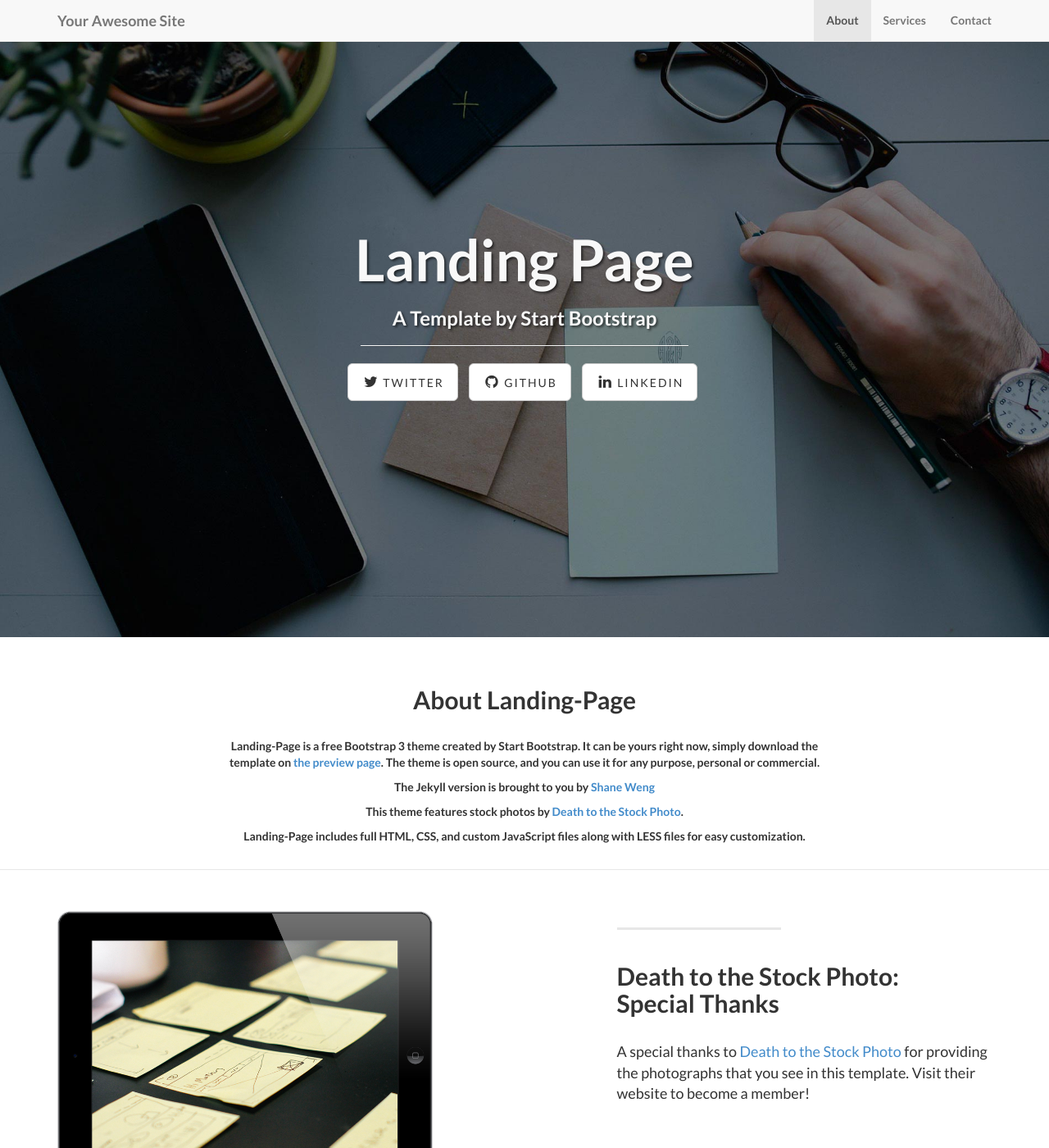
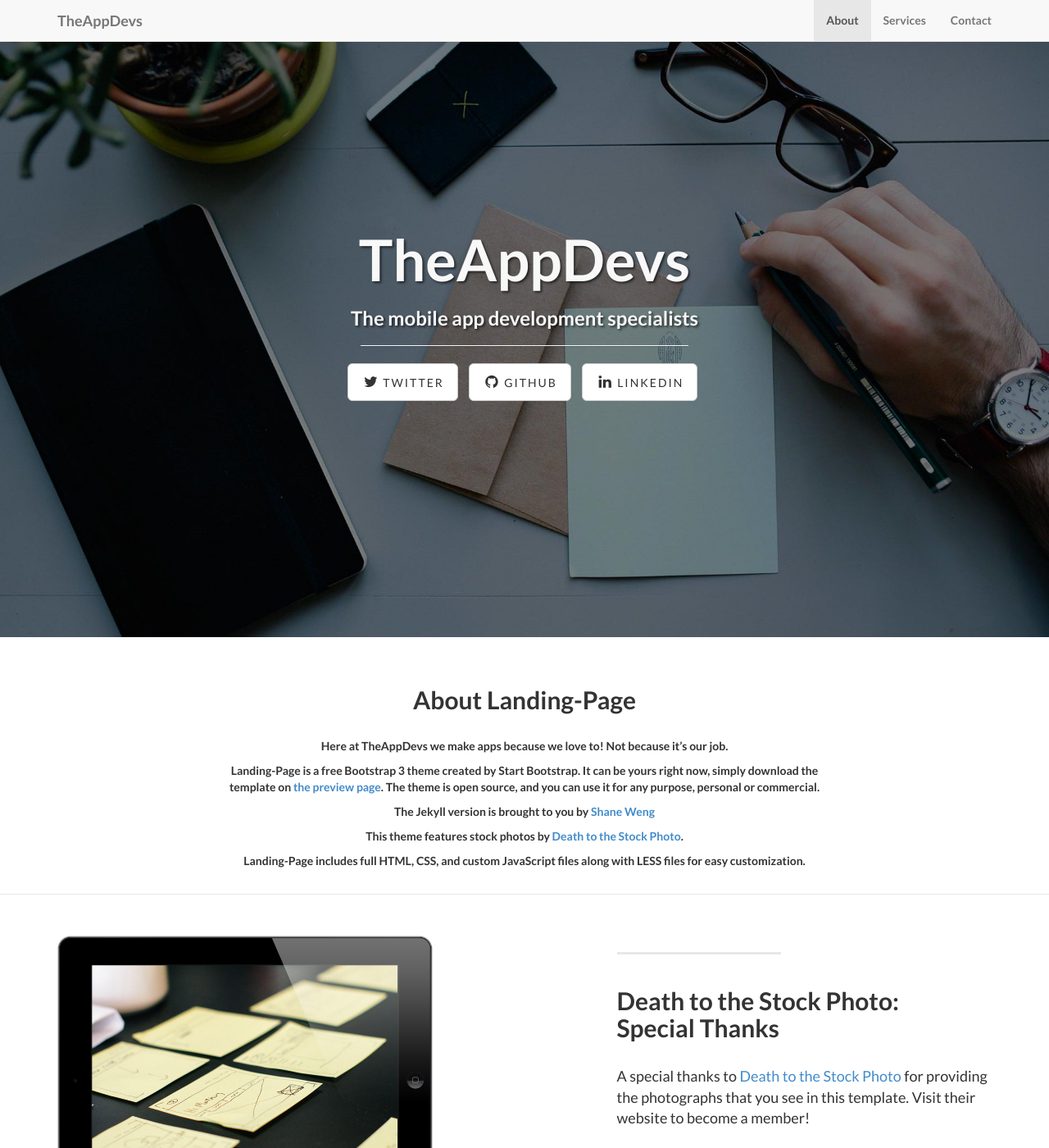
Before and after one commit to TheAppDevs/website, a Jekyll site: the page built from index.html, in a window 1280 px wide and 1400 px high. Shown: the whole window at 82% size. Built offline with Jekyll 4.4.1, drawn with Linux system fonts in a browser that asks for light colours; some of the changed text lies outside the part shown.

Commit message:
gh-branch

```diff
--- a/_config.yml
+++ b/_config.yml
@@ -2,15 +2,15 @@
 #      Main Configs       #
 # ----------------------- #
 
-url: http://yoursite.com
-title: Your Awesome Site
-email: your-email@domain.com
+url: http://theappdevs.com
+title: TheAppDevs
+email:
 author: Your Name
 description: > # "Write an awesome description for your new site here.
   You can edit this line in _config.yml. It will appear in your document
   head meta (for Google search results) and in your feed.xml site
   description.
-copyright: 'Copyright &copy; 2015 Your Name. All Rights Reserved.'
+copyright: 'Copyright &copy; 2015 Kris Jones & Ryan Beckett. All Rights Reserved.'
 credits: 'Credits: Landing Page is a free to use, open source Bootstrap theme created by <a href="http://startbootstrap.com/">Start Bootstrap</a>.'
 
 # ----------------------- #
@@ -29,6 +29,6 @@ social:
   - title: twitter
     url: https://twitter.com/SBootstrap
   - title: github
-    url: https://github.com/IronSummitMedia/startbootstrap
+    url: https://github.com/TheAppDevs
   - title: linkedin
     url:
--- a/_includes/about.html
+++ b/_includes/about.html
@@ -5,7 +5,15 @@
               <br/><br/>
               <h2>About Landing-Page</h2>
               <br/>
-                <p>Landing-Page is a free Bootstrap 3 theme created by Start Bootstrap. It can be yours right now, simply download the template on <a href="http://startbootstrap.com/template-overviews/landing-page/">the preview page</a>. The theme is open source, and you can use it for any purpose, personal or commercial.</p>
+
+              <p>Here at TheAppDevs we make apps because we love to! Not because it’s our job.</p>
+
+                <p>Landing-Page is a free Bootstrap 3 theme created by Start Bootstrap.
+                  It can be yours right now, simply download the template on
+                  <a href="http://startbootstrap.com/template-overviews/landing-page/">the preview page</a>.
+                  The theme is open source, and you can use it for any purpose, personal or commercial.</p>
+
+
                 <p>The Jekyll version is brought to you by <a href="https://github.com/swcool">Shane Weng</a></p>
                 <p>This theme features stock photos by <a href="http://join.deathtothestockphoto.com//">Death to the Stock Photo</a>.</p>
                 <p>Landing-Page includes full HTML, CSS, and custom JavaScript files along with LESS files for easy customization.</p>
--- a/index.html
+++ b/index.html
@@ -1,5 +1,5 @@
 ---
 layout: default
-title: Landing Page
-subTitle: A Template by Start Bootstrap
+title: TheAppDevs
+subTitle: The mobile app development specialists
 ---
```
